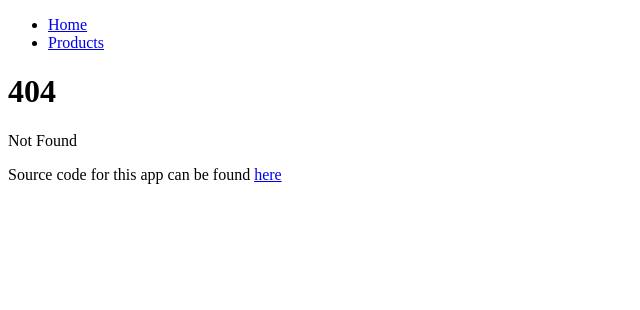
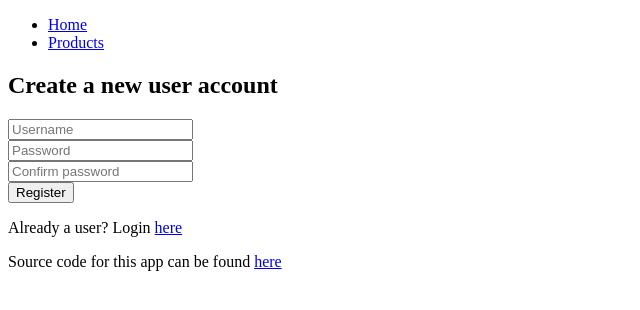
Before and after one commit to hollowdll/product-app, a SvelteKit app in the folder frontend/product-app/: page /register in a window 1280 px wide. Before the commit this address had no page. Shown: the top 310 px of the page, without its empty margins (0-640 px from the left). Built offline with nearby package versions, Linux system fonts and the light colour scheme.

Commit message:
register page

```diff
--- a/frontend/product-app/src/routes/+page.svelte
+++ b/frontend/product-app/src/routes/+page.svelte
@@ -11,6 +11,7 @@
 	<h1>Welcome to Product app</h1>
 
 	<a href="/login">Login</a>
+	<a href="/register">Register</a>
 </section>
 
 <style>
--- a/frontend/product-app/src/routes/login/+page.svelte
+++ b/frontend/product-app/src/routes/login/+page.svelte
@@ -15,7 +15,7 @@
             <input id="username" placeholder="Username" />
         </div>
         <div>
-            <input id="password" placeholder="password" />
+            <input id="password" placeholder="Password" />
         </div>
         <button id="submit">Login</button>
     </div>
--- /dev/null
+++ b/frontend/product-app/src/routes/register/+page.svelte
@@ -0,0 +1,27 @@
+<script>
+
+</script>
+
+<svelte:head>
+	<title>Register</title>
+	<meta name="description" content="Create a new user account" />
+</svelte:head>
+
+<section>
+	<h1>Create a new user account</h1>
+
+    <div>
+        <div>
+            <input id="username" placeholder="Username" />
+        </div>
+        <div>
+            <input id="password" placeholder="Password" />
+        </div>
+        <div>
+            <input id="confirm-password" placeholder="Confirm password" />
+        </div>
+        <button id="submit">Register</button>
+    </div>
+
+    <p>Already a user? Login <a href="/login">here</a></p>
+</section>
--- /dev/null
+++ b/frontend/product-app/src/routes/register/+page.ts
@@ -0,0 +1 @@
+export const prerender = true;
```
